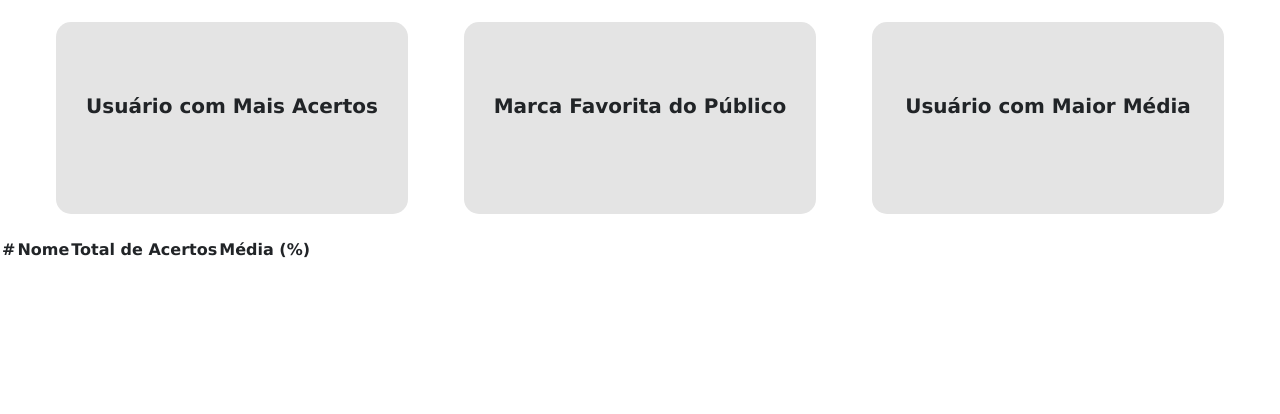
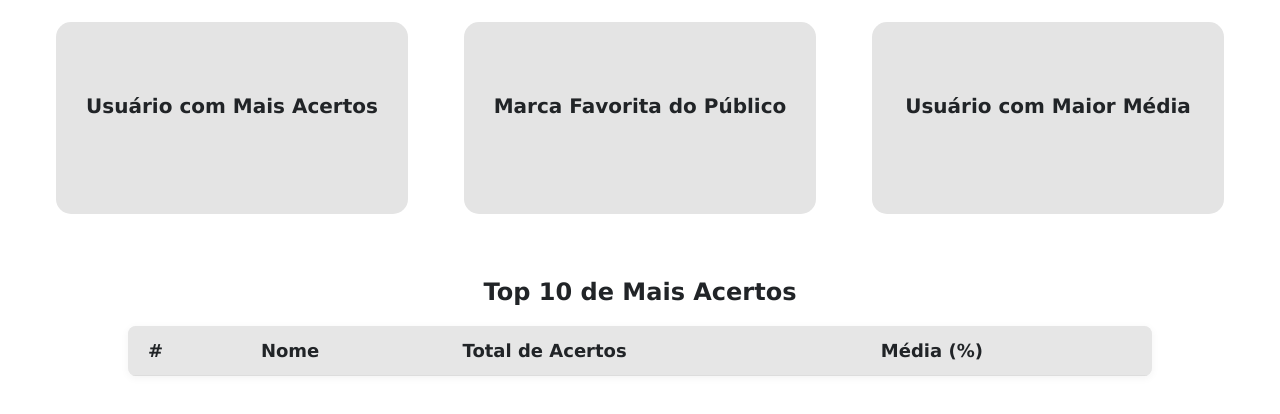
Before and after one commit to GuiTrevizSPTech/f1-projeto-individual, a website: page public/dashboard/ranking_geral.html in a window 1280 px wide. Shown: the part 98-512 px from the top of the page. Drawn offline with nearby package versions, Linux system fonts and the light colour scheme; no server answers.

Commit message:
Finalizando estilização do site

```diff
--- a/public/dashboard/ranking_geral.html
+++ b/public/dashboard/ranking_geral.html
@@ -47,6 +47,7 @@
     </div>
 
     <div class="ranking">
+        <h2>Top 10 de Mais Acertos</h2>
         <table id="tabelaRanking">
             <thead>
                 <tr>
--- a/public/styles/dashboards.css
+++ b/public/styles/dashboards.css
@@ -185,3 +185,51 @@ button {
 .text-new-gray {
     color: var(--new-gray);
 }
+
+/* Ranking Geral */
+
+/* Estilo para o container da tabela */
+.ranking {
+  display: flex;
+  flex-direction: column;
+  align-items: center;
+  margin: 40px auto;
+}
+
+/* Estilo do título */
+.ranking h2 {
+  font-size: 24px;
+  margin-bottom: 20px;
+  text-align: center;
+}
+
+/* Estilo da tabela */
+#tabelaRanking {
+  width: 80%;
+  background-color: #f2f2f2; /* cinza claro */
+  border-collapse: collapse;
+  font-size: 18px;
+  border-radius: 8px;
+  overflow: hidden;
+  box-shadow: 0 2px 8px rgba(0,0,0,0.05);
+}
+
+/* Células */
+#tabelaRanking th,
+#tabelaRanking td {
+  padding: 14px 20px;
+  border-bottom: 1px solid #ddd;
+  text-align: left;
+}
+
+/* Cabeçalho em negrito e com leve destaque */
+#tabelaRanking thead th {
+  font-weight: bold;
+  background-color: #e6e6e6;
+}
+
+/* Efeito ao passar o mouse */
+#tabelaRanking tbody tr:hover {
+  background-color: #e0e0e0;
+  transition: background-color 0.3s;
+}
```
Also changed, not shown: public/dashboard/quiz.html (+1 -0 lines), public/styles/quiz.css (+54 -0 lines).
